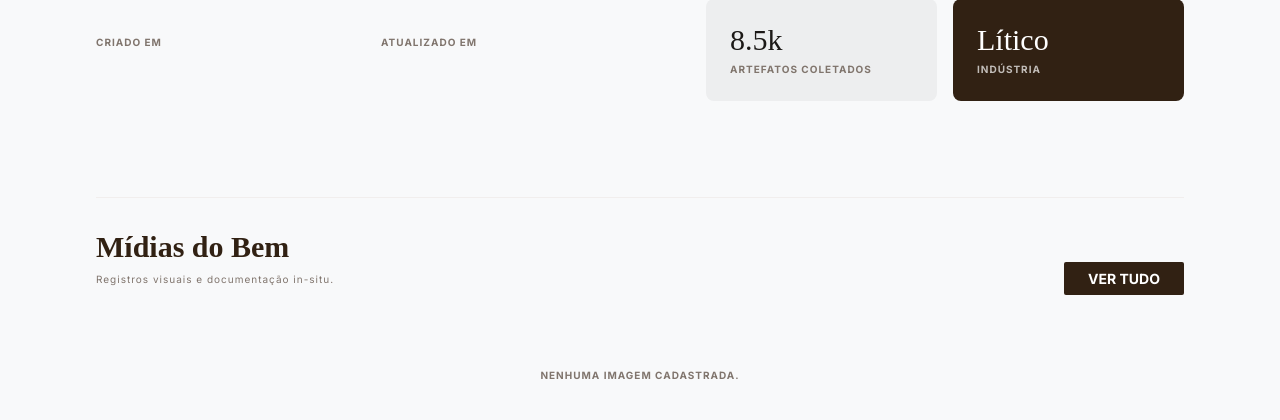
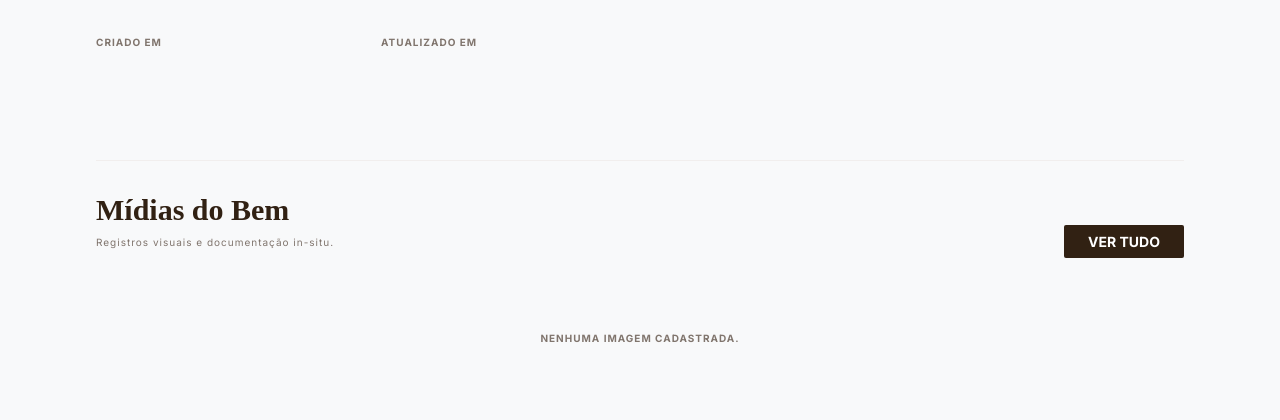
Before and after one commit to Ryan-auchi/sistema_arqueologico_web, a Django app: page /pesquisa/sitio/1/ in a window 1280 px wide. Shown: the part 1167-1587 px from the top of the page. Run offline with Django 5.2, Linux system fonts and the light colour scheme; data that the repository does not hold is empty.

Commit message:
fix: remove cards mockados do detalhe do bem material
Os cards 'Artefatos Coletados' (8.5k) e 'Litico/Industria' exibiam valores
fixos sem origem nos dados da API. O numero de artefatos nao existe no
sistema e os tipos de artefato ja sao exibidos como tags. Remove tambem a
regra CSS .status-card que ficou sem uso.

```diff
--- a/pesquisa/templates/pesquisa/pesquisa_detail.html
+++ b/pesquisa/templates/pesquisa/pesquisa_detail.html
@@ -116,17 +116,6 @@
                                     <div><span class="info-label">Município</span><div class="info-value" style="font-size:14px;">{{ sitio.municipio }}</div></div>
                                 </div>
                             </div>
-                        </div>
-                    </div>
-
-                    <div style="margin-top: 32px; display: grid; grid-template-columns: 1fr 1fr; gap: 16px;">
-                        <div class="status-card">
-                            <div style="font-family: 'Liberation Serif'; font-size: 30px;">8.5k</div>
-                            <span class="info-label">Artefatos Coletados</span>
-                        </div>
-                        <div class="status-card" style="background: var(--figma-brown-dark); color: white;">
-                            <div style="font-family: 'Liberation Serif'; font-size: 30px;">Lítico</div>
-                            <span class="info-label" style="color: rgba(255,255,255,0.7);">Indústria</span>
                         </div>
                     </div>
 
--- a/static/css/pesquisa_detail.css
+++ b/static/css/pesquisa_detail.css
@@ -32,7 +32,6 @@
 .info-value { font-size: 16px; font-weight: 500; color: var(--figma-brown-dark); margin-top: 4px; }
 
 .gray-box { background: #F3F4F5; border-radius: 4px; padding: 32px; margin-bottom: 40px; }
-.status-card { background: #EDEEEF; border-radius: 8px; padding: 24px; }
 .tag-figma { background: #E1E3E4; padding: 4px 8px; font-size: 10px; font-weight: 700; color: #4E453E; text-transform: uppercase; }
 
 .publish-toggle-panel {
```
